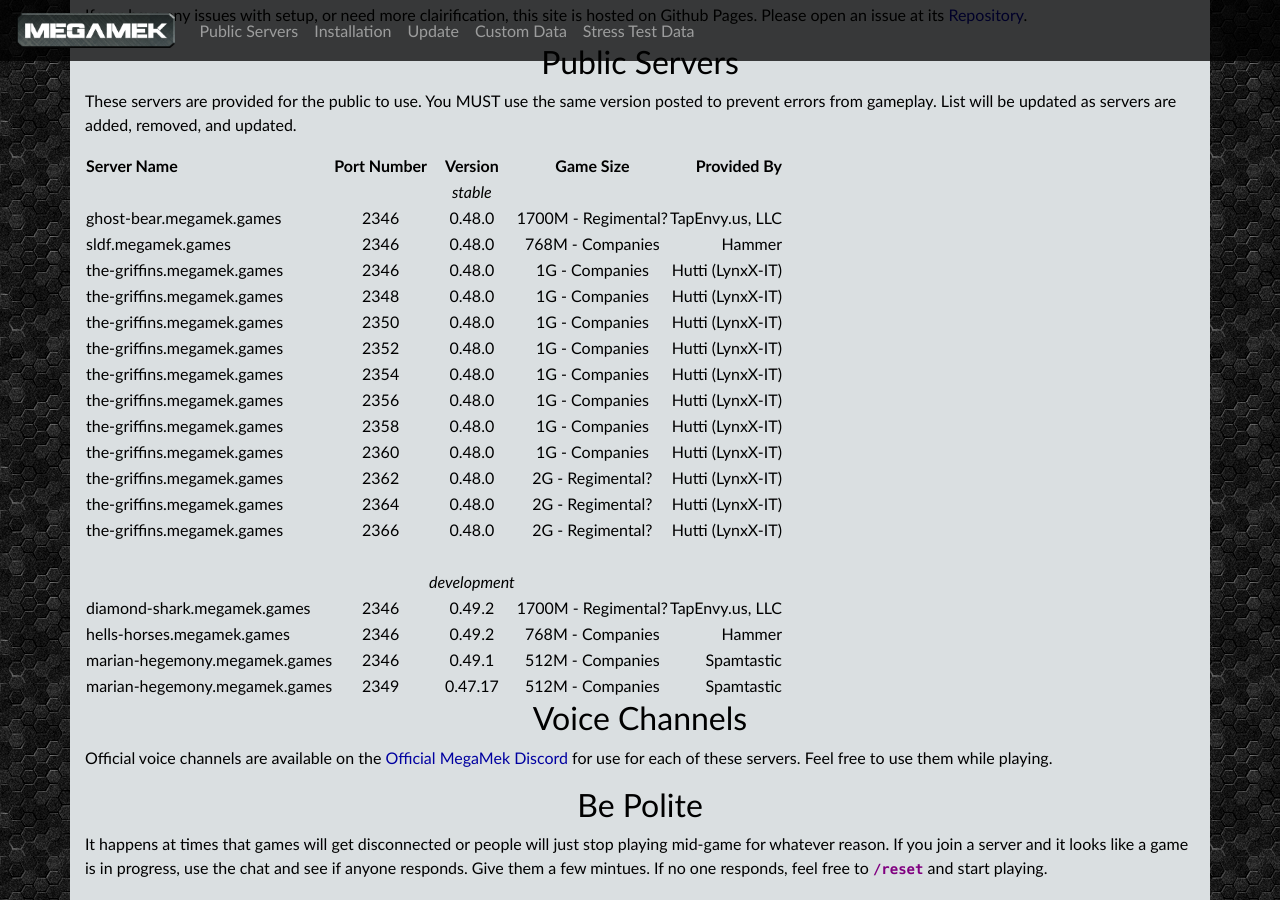
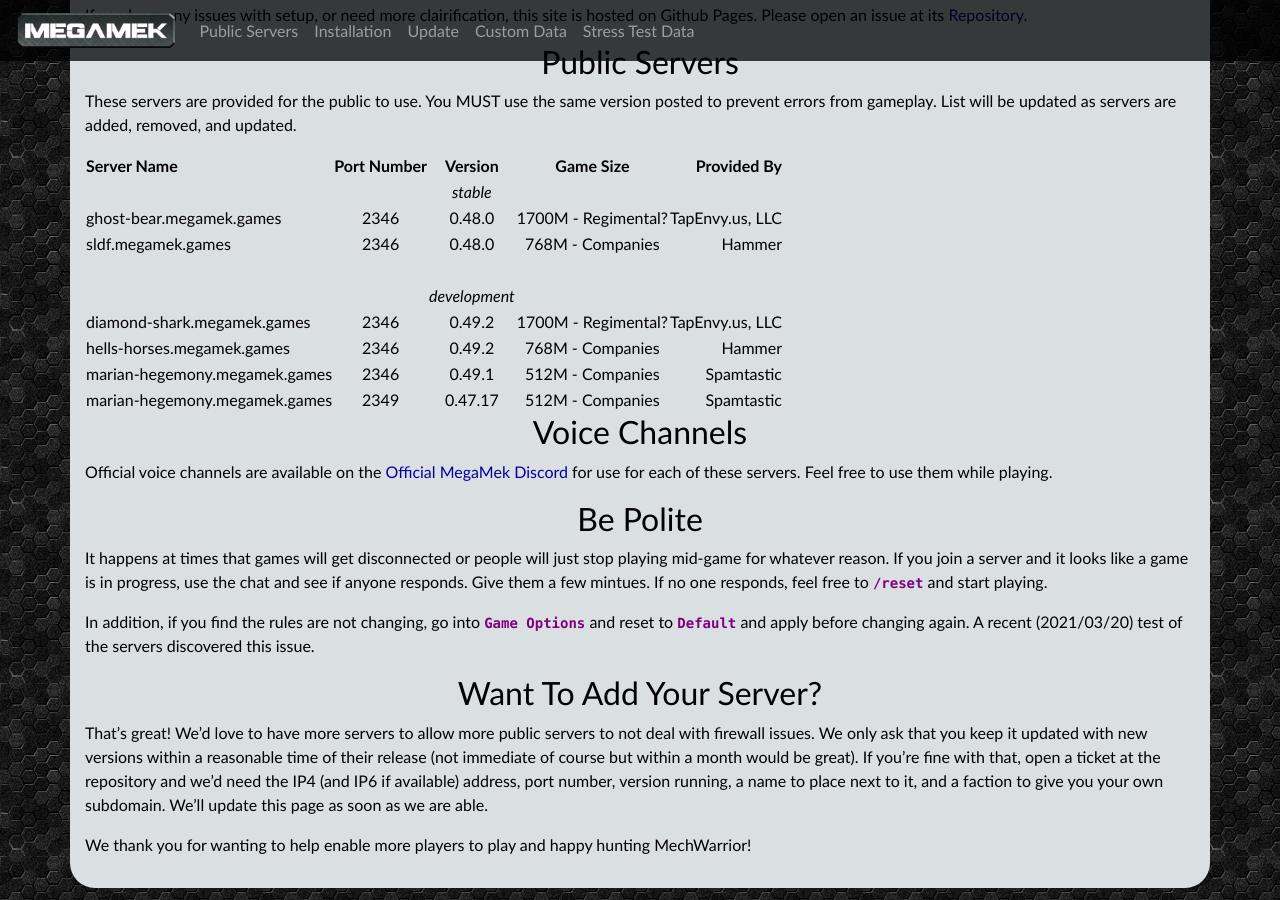
Before and after one commit to rjhancock/megamek-games, a Jekyll site: the page built from index.md, in a window 1280 px wide and 900 px high, scrolled down 528 px. Built offline with Jekyll 4.4.1, drawn with Linux system fonts in a browser that asks for light colours; our own code applies the rules of GitHub Pages for plain Markdown files.

Commit message:
Removed Griffins due to no longer supported.

```diff
--- a/index.md
+++ b/index.md
@@ -20,17 +20,6 @@
 |||*stable*||
 |ghost-bear.megamek.games|2346|0.48.0|1700M - Regimental?|TapEnvy.us, LLC|
 |sldf.megamek.games|2346|0.48.0|768M - Companies|Hammer|
-|the-griffins.megamek.games|2346|0.48.0|1G - Companies|Hutti (LynxX-IT)|
-|the-griffins.megamek.games|2348|0.48.0|1G - Companies|Hutti (LynxX-IT)|
-|the-griffins.megamek.games|2350|0.48.0|1G - Companies|Hutti (LynxX-IT)|
-|the-griffins.megamek.games|2352|0.48.0|1G - Companies|Hutti (LynxX-IT)|
-|the-griffins.megamek.games|2354|0.48.0|1G - Companies|Hutti (LynxX-IT)|
-|the-griffins.megamek.games|2356|0.48.0|1G - Companies|Hutti (LynxX-IT)|
-|the-griffins.megamek.games|2358|0.48.0|1G - Companies|Hutti (LynxX-IT)|
-|the-griffins.megamek.games|2360|0.48.0|1G - Companies|Hutti (LynxX-IT)|
-|the-griffins.megamek.games|2362|0.48.0|2G - Regimental?|Hutti (LynxX-IT)|
-|the-griffins.megamek.games|2364|0.48.0|2G - Regimental?|Hutti (LynxX-IT)|
-|the-griffins.megamek.games|2366|0.48.0|2G - Regimental?|Hutti (LynxX-IT)|
 ||||||
 |||*development*||
 |diamond-shark.megamek.games|2346|0.49.2|1700M - Regimental?|TapEnvy.us, LLC|
```
